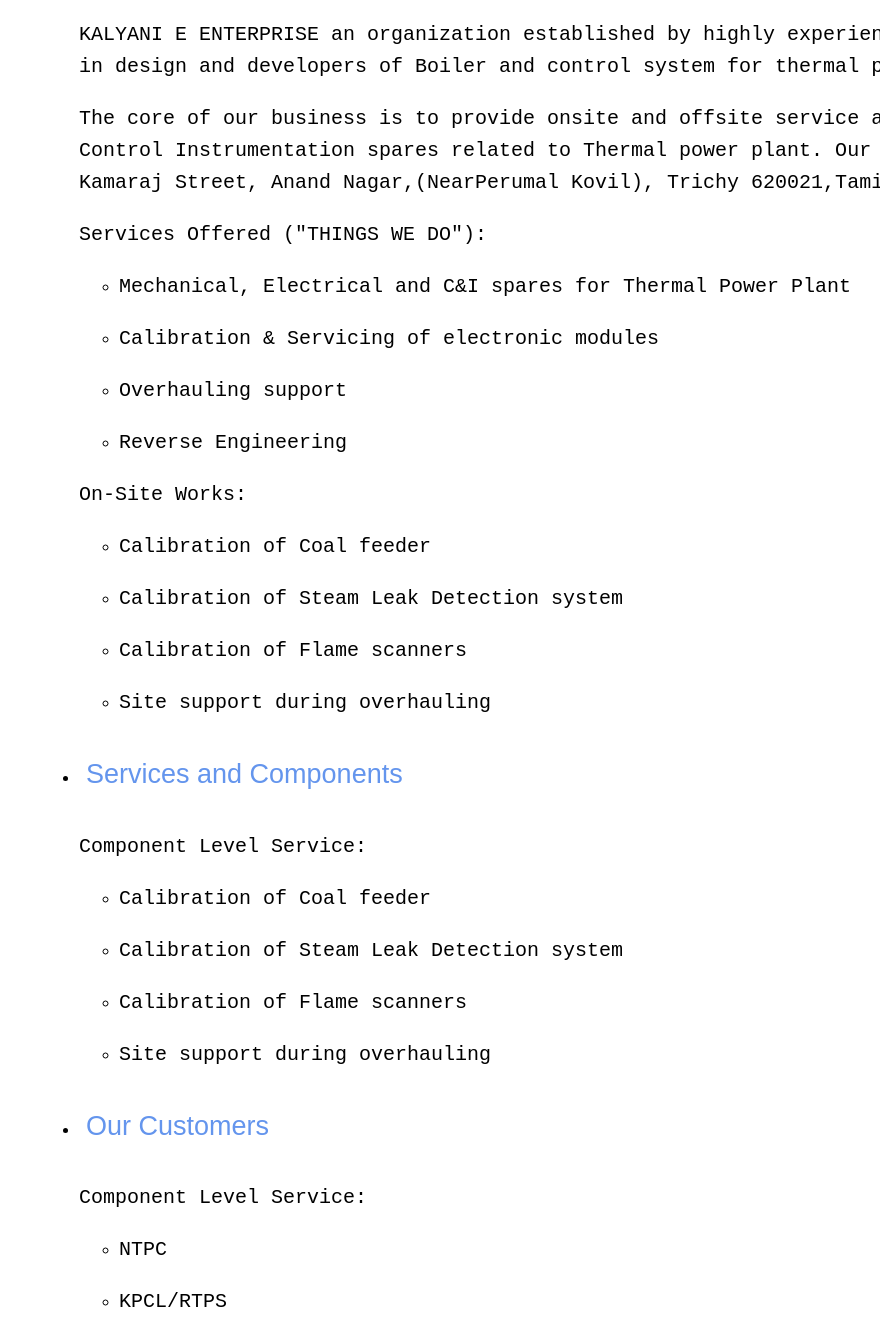
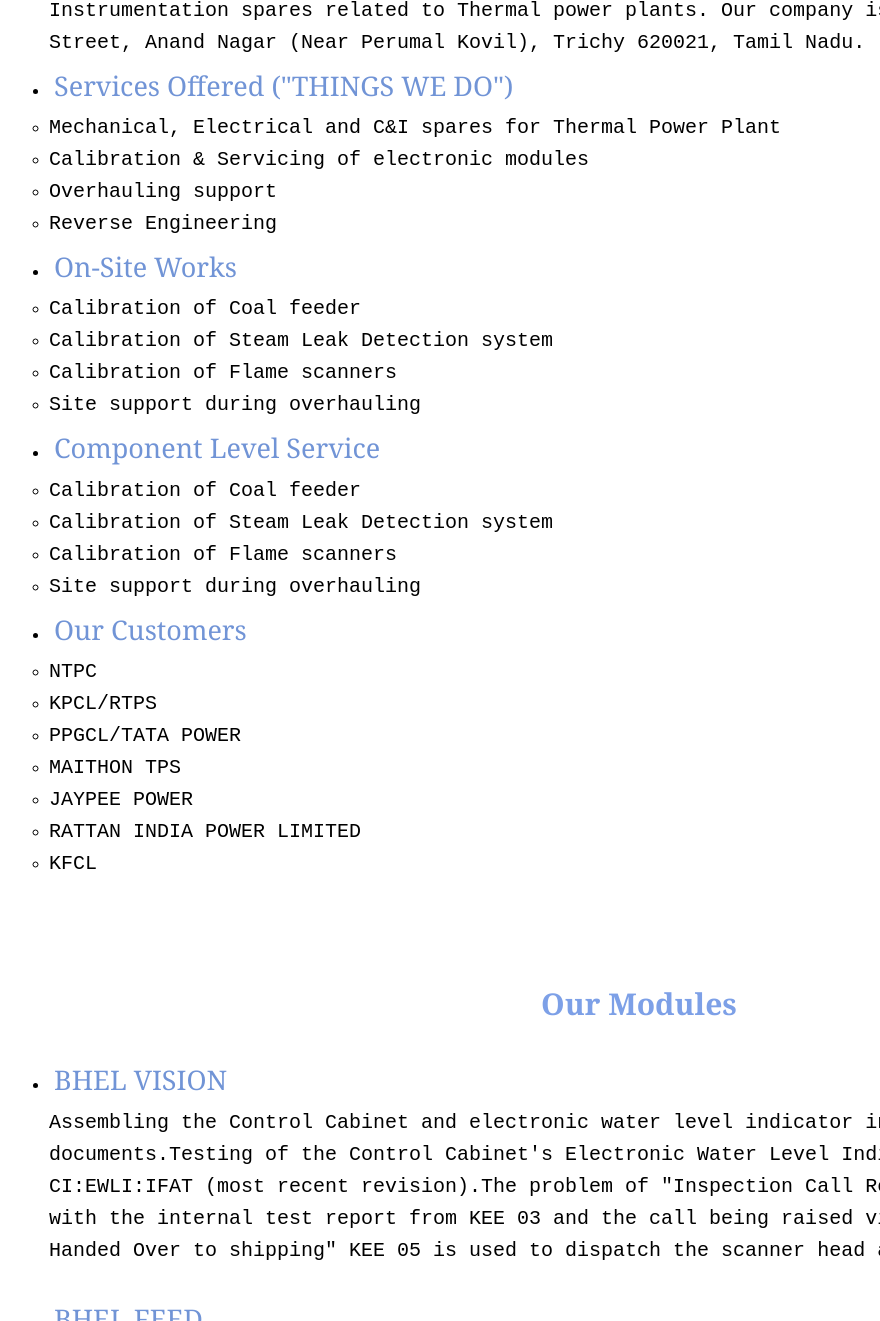
Before and after one commit to Arunprakash11/KEE-PROJECT, a plain HTML site: page index.html in a window 1280 px wide. Shown: the part 873-2194 px from the top of the page, without its empty margins (1-881 px from the left). Drawn offline with Linux system fonts and the light colour scheme.

Commit message:
New Updates

```diff
--- a/index.html
+++ b/index.html
@@ -38,9 +38,10 @@
     <section>
 
         <div id="Home" class="main">
-            <h2 class="main1">Welcome to Kalyani E Enterprise</h2>
-            <p class="main2">KALYANI E ENTERPRISE an organization established by highly experienced senior level Executives in design and developers of Boiler and control system for thermal power plant worked at BHEL.</p>
-            <p class="main2">We are a leading company providing top-notch assembley the modules and sensors for our customer needs and then what we are doing here. </p>
+            <h2 class="main1">Welcome</h2>
+            <br>
+            <p class="mainsubcontent">KALYANI E ENTERPRISE an organization established by highly experienced senior level Executives in design and developers of Boiler and control system for thermal power plant worked at BHEL.</p>
+            <p class="mainsubcontent">We are a leading company providing top-notch assembley the modules and sensors for our customer needs and then what we are doing here. Our goal is to achieve the best quality in our services and activities. KALYANI E ENTERPRISE is 10 Member expertise team in Technical, Marketing and Commercial services. </p>
         </div>
 
     </section>
@@ -49,57 +50,56 @@
 
         <div id="Profile">
             <h2 class="main1">About Us</h2>
+            <br>
             <ul>
                 <li>
                     <p class="subhl">Company</p>
+                    <p class="maincontent">KALYANI E ENTERPRISE is an organization established by highly experienced senior level Executives in design and development of Boiler and control systems for thermal power plants, with prior work at BHEL.</p>
 
-                    <p class="main2">KALYANI E ENTERPRISE an organization established by highly experienced senior level Executives in design and developers of Boiler and control system for thermal power plant worked at BHEL.
-                    </p>
-                    <p class="main2">The core of our business is to provide onsite and offsite service and supply MECHANICAL & Control Instrumentation spares related to Thermal power plant. Our company based at No.11 Kamaraj Street, Anand Nagar,(NearPerumal Kovil), Trichy 620021,Tamil Nadu.
-                    </p>
-                    <p class="main2">Services Offered ("THINGS WE DO"):
-                        <ul>
-                            <li><p class="main2">Mechanical, Electrical and C&I spares for Thermal Power Plant</p></li>
-                            <li><p class="main2">Calibration & Servicing of electronic modules</p></li>
-                            <li><p class="main2">Overhauling support</p></li>
-                            <li><p class="main2">Reverse Engineering</p></li>
-                        </ul>
-                    </p>
-                    <p class="main2">On-Site Works:
-                        <ul>
-                            <li><p class="main2">Calibration of Coal feeder</p></li>
-                            <li><p class="main2">Calibration of Steam Leak Detection system</p></li>
-                            <li><p class="main2">Calibration of Flame scanners</p></li>
-                            <li><p class="main2">Site support during overhauling</p></li>
-                        </ul>
+                    <p class="maincontent">The core of our business is to provide onsite and offsite service and supply MECHANICAL & Control Instrumentation spares related to Thermal power plants. Our company is based at No.11 Kamaraj Street, Anand Nagar (Near Perumal Kovil), Trichy 620021, Tamil Nadu.
                     </p>
                 </li>
                 <li>
-                    <p class="subhl">Services and Components</p>
-                    <p class="main2">Component Level Service:
-                        <ul>
-                            <li><p class="main2">Calibration of Coal feeder</p></li>
-                            <li><p class="main2">Calibration of Steam Leak Detection system</p></li>
-                            <li><p class="main2">Calibration of Flame scanners</p></li>
-                            <li><p class="main2">Site support during overhauling</p></li>
-                        </ul>
-                    </p>
+                    <p class="subhl">Services Offered ("THINGS WE DO")</p>
+                    <ul>
+                        <li><p class="mainsubcontent">Mechanical, Electrical and C&I spares for Thermal Power Plant</p></li>
+                        <li><p class="mainsubcontent">Calibration & Servicing of electronic modules</p></li>
+                        <li><p class="mainsubcontent">Overhauling support</p></li>
+                        <li><p class="mainsubcontent">Reverse Engineering</p></li>
+                    </ul>
+                </li>
+                <li>
+                    <p class="subhl">On-Site Works</p>
+                    <ul>
+                        <li><p class="mainsubcontent">Calibration of Coal feeder</p></li>
+                        <li><p class="mainsubcontent">Calibration of Steam Leak Detection system</p></li>
+                        <li><p class="mainsubcontent">Calibration of Flame scanners</p></li>
+                        <li><p class="mainsubcontent">Site support during overhauling</p></li>
+                    </ul>
+                </li>
+                <li>
+                    <p class="subhl">Component Level Service</p>
+                    <ul>
+                        <li><p class="mainsubcontent">Calibration of Coal feeder</p></li>
+                        <li><p class="mainsubcontent">Calibration of Steam Leak Detection system</p></li>
+                        <li><p class="mainsubcontent">Calibration of Flame scanners</p></li>
+                        <li><p class="mainsubcontent">Site support during overhauling</p></li>
+                    </ul>
                 </li>
                 <li>
                     <p class="subhl">Our Customers</p>
-                    <p class="main2">Component Level Service:
-                        <ul>
-                             <li><p class="main2">NTPC</p></li>
-                            <li><p class="main2">KPCL/RTPS</p></li>
-                            <li><p class="main2">PPGCL/TATA POWER</p></li>
-                            <li><p class="main2">MAITHON TPS</p></li>
-                            <li><p class="main2">JAYPEE POWER</p></li>
-                            <li><p class="main2">RATTAN INDIA POWER LIMITED</p></li>
-                            <li><p class="main2">KFCL</p></li>
-                        </ul>
-                    </p>
+                    <ul>
+                        <li><p class="mainsubcontent">NTPC</p></li>
+                        <li><p class="mainsubcontent">KPCL/RTPS</p></li>
+                        <li><p class="mainsubcontent">PPGCL/TATA POWER</p></li>
+                        <li><p class="mainsubcontent">MAITHON TPS</p></li>
+                        <li><p class="mainsubcontent">JAYPEE POWER</p></li>
+                        <li><p class="mainsubcontent">RATTAN INDIA POWER LIMITED</p></li>
+                        <li><p class="mainsubcontent">KFCL</p></li>
+                    </ul>
                 </li>
             </ul>
+
         </div>
 
     </section>
@@ -107,41 +107,41 @@
     <Section>
 
         <div id="Product">
-            <h2 class="main1">Our Modules</h2>
+            <h2 class="main1">Our Modules</h2><br>
             <ul>
                 <li>
                     <p class="subhl">BHEL VISION</p>
                     <ul>
-                        <p class="main2">Assembling the Control Cabinet and electronic water level indicator in accordance with engineering documents.Testing of the Control Cabinet's Electronic Water Level Indicator in accordance with CI:EWLI:IFAT (most recent revision).The problem of "Inspection Call Request to C& I/QC.KEE 04" with the internal test report from KEE 03 and the call being raised via SAP.The "List of items Handed Over to shipping" KEE 05 is used to dispatch the scanner head assembly to logistics.
-                        </p>
+                        <p class="mainsubcontent">Assembling the Control Cabinet and electronic water level indicator in accordance with engineering documents.Testing of the Control Cabinet's Electronic Water Level Indicator in accordance with CI:EWLI:IFAT (most recent revision).The problem of "Inspection Call Request to C& I/QC.KEE 04" with the internal test report from KEE 03 and the call being raised via SAP.The "List of items Handed Over to shipping" KEE 05 is used to dispatch the scanner head assembly to logistics.
+                        </p><br>
                     </ul>
                 </li>
                 <li>
                     <p class="subhl">BHEL FEED</p>
                     <ul>
-                        <p class="main2">According to the engineering documents, assemble the gravimetric feeder.Gravimetric feeder testing in accordance with :STD:BF:IFAT (latest version).Sending a "Inspection call Request" to C&I/QC KEE 04, submitting an internal test report via KEE 05, and initiating a call via SAP.The "List of items Handed Over to shipping" KEE 05 is used to dispatch the scanner head assembly to logistics.
-                        </p>
+                        <p class="mainsubcontent">According to the engineering documents, assemble the gravimetric feeder.Gravimetric feeder testing in accordance with :STD:BF:IFAT (latest version).Sending a "Inspection call Request" to C&I/QC KEE 04, submitting an internal test report via KEE 05, and initiating a call via SAP.The "List of items Handed Over to shipping" KEE 05 is used to dispatch the scanner head assembly to logistics.
+                        </p><br>
                     </ul>
                 </li>
                 <li>
                     <p class="subhl">BHEL SONIC</p>
                     <ul>
-                        <p class="main2">Steam leak detection system assembly in accordance with engineering documents.Testing of the Steam Leak Detection system in accordance with CI:STD:BS10:IFAT or, if relevant, CI:0645:BS10:FAT & IFAT (latest version).The problem of "inspection call request" to C&I/QC KEE 04, internal test report via KEE 05, and call raising via SAP.The "List of items Handed Over to shipping" KEE 05 is used to dispatch the scanner head assembly to logistics.
-                        </p>
+                        <p class="mainsubcontent">Steam leak detection system assembly in accordance with engineering documents.Testing of the Steam Leak Detection system in accordance with CI:STD:BS10:IFAT or, if relevant, CI:0645:BS10:FAT & IFAT (latest version).The problem of "inspection call request" to C&I/QC KEE 04, internal test report via KEE 05, and call raising via SAP.The "List of items Handed Over to shipping" KEE 05 is used to dispatch the scanner head assembly to logistics.
+                        </p><br>
                     </ul>
                 </li>
                 <li>
                     <p class="subhl">BHEL SCAN</p>
                     <ul>
-                        <p class="main2">HEA Ignitor assembly according to engineering documents.Testing of the HEA Ignitor in accordance with the most recent version of CI:STD:IFAT:BK10.Using SAP to raise a call and submitting a "Inspection Call Request" to C&I/QC KEE 04 with an internal test report via KEE 03.The "List of items Handed Over to shipping" KEE 05 is used to dispatch the scanner head assembly to logistics.
-                        </p>
+                        <p class="mainsubcontent">HEA Ignitor assembly according to engineering documents.Testing of the HEA Ignitor in accordance with the most recent version of CI:STD:IFAT:BK10.Using SAP to raise a call and submitting a "Inspection Call Request" to C&I/QC KEE 04 with an internal test report via KEE 03.The "List of items Handed Over to shipping" KEE 05 is used to dispatch the scanner head assembly to logistics.
+                        </p><br>
                     </ul>
                 </li>
                 <li>
                     <p class="subhl">BHEL SENSOR</p>
                     <ul>
-                        <p class="main2">Scanner amplifier chassis assembly in accordance with engineering documents.  Scanner amplifier chassis testing in accordance with CI:STD:FS:IFAT (most recent revision).  Sending a "Inspection Call Request" to C&I/QC KEE 04, submitting an internal test report via KEE 03, and initiating the call via SAP.The "List of items Handed Over to shipping" KEE 05 is used to dispatch the scanner head assembly to logistics.
-                        </p>
+                        <p class="mainsubcontent">Scanner amplifier chassis assembly in accordance with engineering documents.  Scanner amplifier chassis testing in accordance with CI:STD:FS:IFAT (most recent revision).  Sending a "Inspection Call Request" to C&I/QC KEE 04, submitting an internal test report via KEE 03, and initiating the call via SAP.The "List of items Handed Over to shipping" KEE 05 is used to dispatch the scanner head assembly to logistics.
+                        </p><br>
                     </ul>
                 </li>
             </ul>
@@ -152,7 +152,7 @@
     <section>
 
         <div id="Follow us">
-            <h2 class="main1">Contact us</h2>
+            <h2 class="main1">Contact us</h2><br>
 
             <form action="" onsubmit="return validateForm()">
 
--- a/style.css
+++ b/style.css
@@ -1,21 +1,23 @@
-/* {
+* {
+    margin: 0;
+    padding: 0;
+    box-sizing: border-box;
+}
 
-}*/
 
 #kkk {
 
     filter: drop-shadow(18px 18px 18px rgb(20, 120, 184));
     border-radius: 50px;
     padding: 30px;
-    width: 150px;
-    height: 100px;
+    width: 200px;
+    height: 150px;
+
 
 }
 
 body {
     font-family: Arial, Helvetica, sans-serif;
-    margin: 0px;
-    padding: 0px;
     line-height: 1.6;
 }
 
@@ -43,30 +45,40 @@ header nav a {
 .main1 {
     text-align: center;
     font-family: Georgia, 'Times New Roman', Times, serif;
-    color: rgb(107, 111, 157);
-    font-size: 35px;
+    color: #7da0e7;
+    font-size: 30px;
 }
 
-.main2 {
+.maincontent {
+    font-size: 20px;
+    font-family: 'Courier New', Courier, monospace;
+}
+
+.mheadsub {
+    color: rgb(9, 120, 218);
+    font-size: 20px;
+    font-family: 'Courier New', Courier, monospace;
+
+}
+
+.mainsubcontent {
     font-size: 20px;
     font-family: 'Courier New', Courier, monospace;
 }
 
 .subhl {
-    padding: 7px;
+    padding: 5px;
     font-size: 27px;
-    font-family: Arial, Helvetica, sans-serif;
-    color: cornflowerblue;
-
+    font-family: Georgia, 'Times New Roman', Times, serif;
+    color: rgb(113, 148, 214);
 }
 
 section {
-    padding: 40px;
+    padding: 50px;
 }
 
 #aus {
     text-align: center;
-
 }
 
 footer {
```
